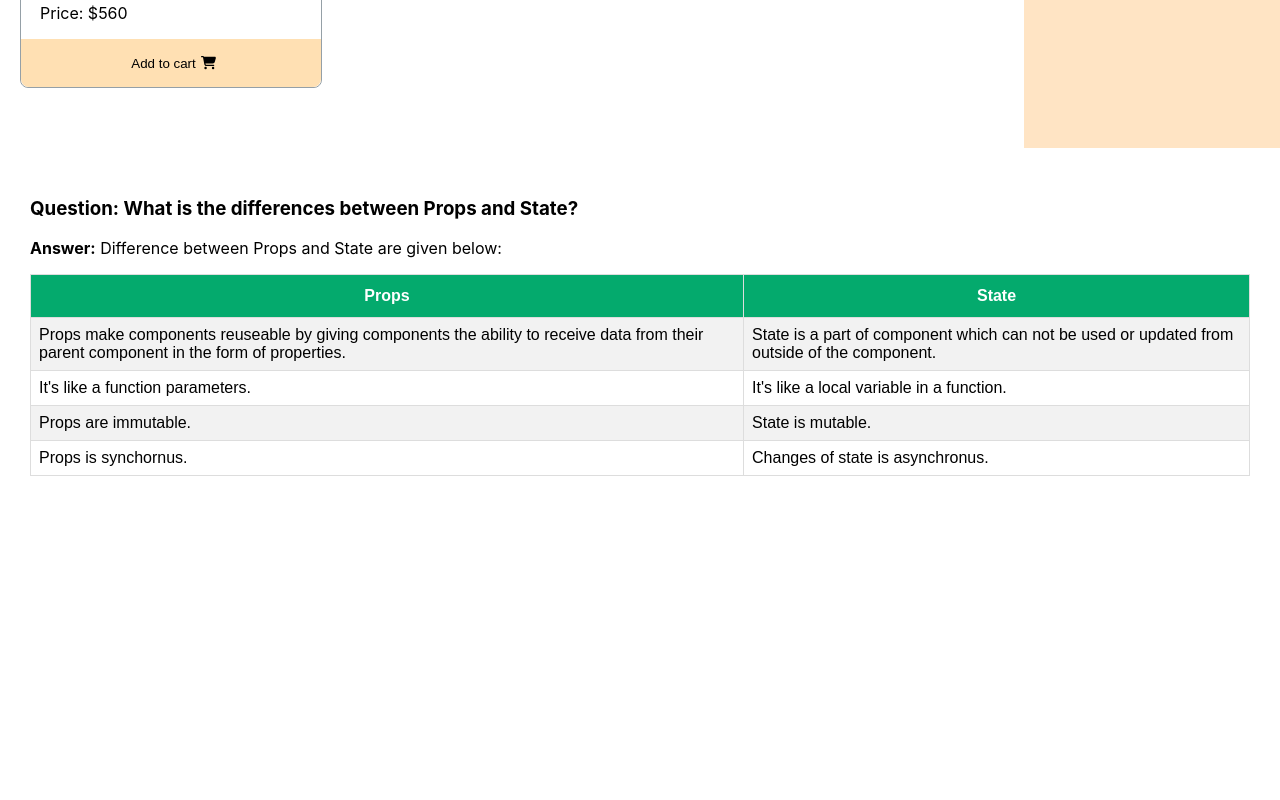
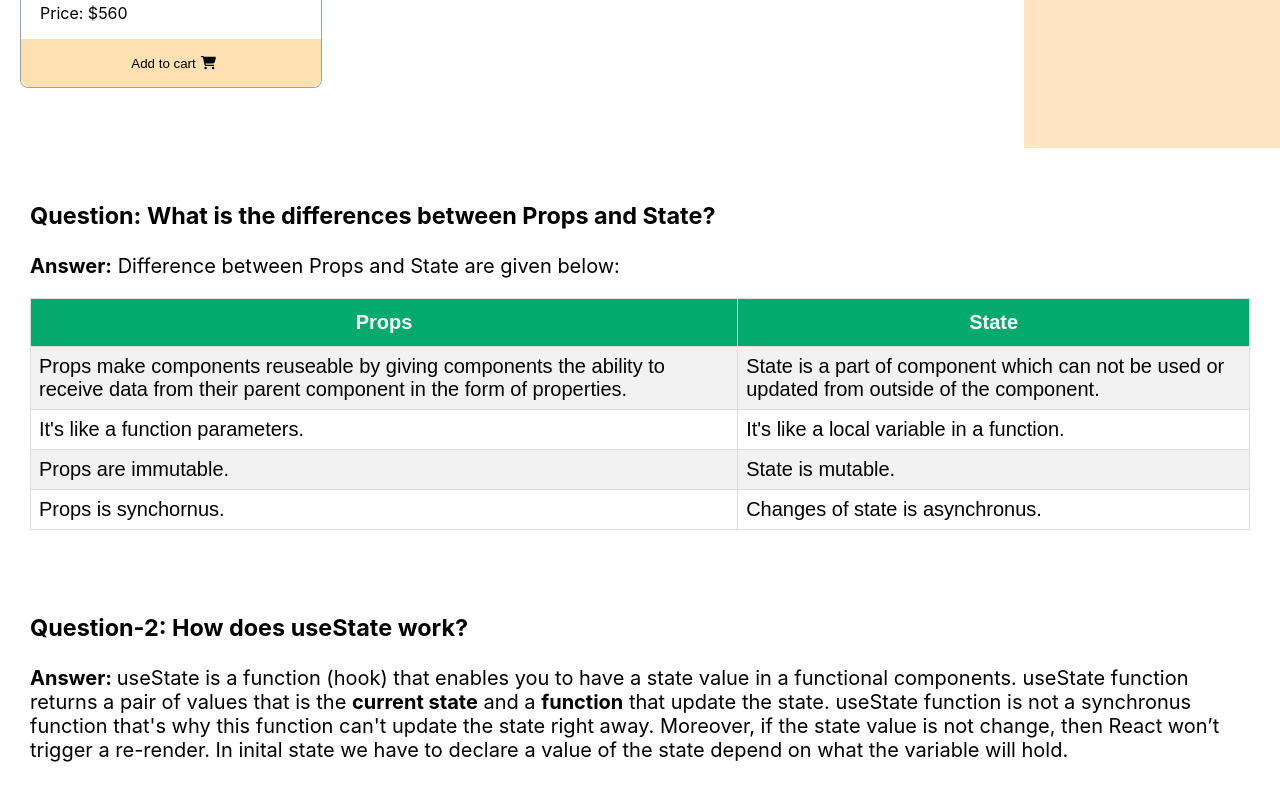
Before and after one commit to noman081/gadget-and-gear, a React (Create React App) app: page / in a window 1280 px wide. Shown: the part 1920-2720 px from the top of the page. Before the commit the page ends 2426 px from the top, so only its background shows below. Built offline with nearby package versions, Linux system fonts and the light colour scheme.

Commit message:
After adding 2nd question

```diff
--- a/src/App.js
+++ b/src/App.js
@@ -1,6 +1,7 @@
 import './App.css';
 import Header from './components/Header/Header';
 import Question1 from './components/Question1/Question1';
+import Question2 from './components/Question2/Question2';
 import Shop from './components/Shop/Shop';
 
 function App() {
@@ -9,6 +10,7 @@ function App() {
       <Header></Header>
       <Shop></Shop>
       <Question1></Question1>
+      <Question2></Question2>
     </div>
   );
 }
--- a/src/components/Question1/Question1.css
+++ b/src/components/Question1/Question1.css
@@ -1,5 +1,6 @@
 .question{
     padding: 30px;
+    font-size: 20px;
 }
 #props-state {
     font-family: Arial, Helvetica, sans-serif;
--- /dev/null
+++ b/src/components/Question2/Question2.js
@@ -0,0 +1,12 @@
+import React from 'react';
+
+const Question2 = () => {
+    return (
+        <div className='question'>
+            <h3>Question-2: How does useState work?</h3>
+            <p><strong>Answer: </strong>useState is a function (hook) that enables you to have a state value in a functional components. useState function returns a pair of values that is the <strong>current state</strong> and a <strong>function</strong> that update the state. useState function is not a synchronus function that's why this function can't update the state right away. Moreover, if the state value is not change, then React won’t trigger a re-render. In inital state we have to declare a value of the state depend on what the variable will hold.</p>
+        </div>
+    );
+};
+
+export default Question2;
```
Also changed, not shown: src/components/Question2/Question2.css (added).
